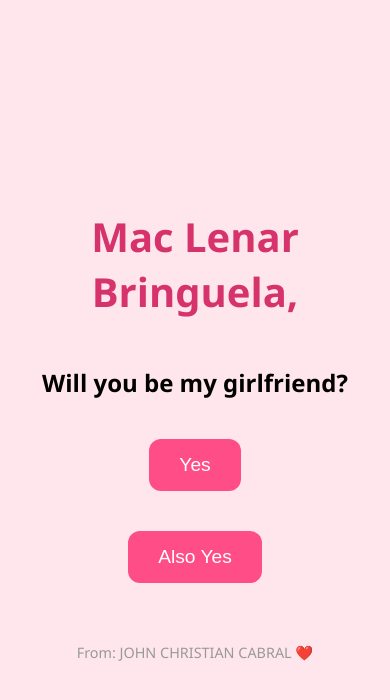
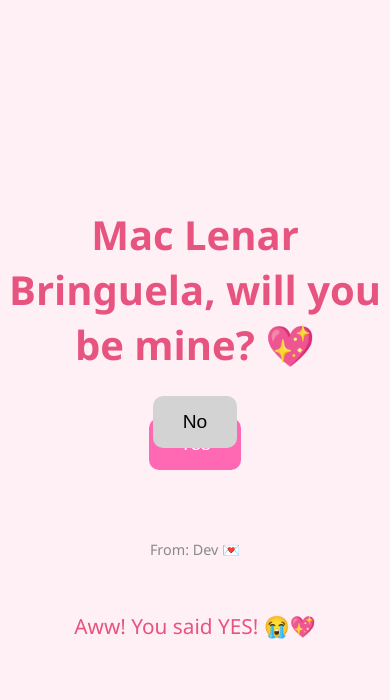
Before and after one commit to czyriz0204/Confession-Page, a plain HTML site: page index.html in a window 390 px wide. Both pictures are taken after a click on the button "Yes". Drawn offline with Linux system fonts and the light colour scheme.

Commit message:
Update index.html

```diff
--- a/index.html
+++ b/index.html
@@ -6,53 +6,102 @@
   <style>
     body {
       font-family: 'Segoe UI', sans-serif;
-      background: #ffe6ec;
+      background-color: #fff0f5;
       display: flex;
       flex-direction: column;
       align-items: center;
       justify-content: center;
       height: 100vh;
+      overflow: hidden;
       margin: 0;
       text-align: center;
     }
 
     h1 {
-      color: #d6336c;
+      color: #e75480;
       font-size: 2.5em;
     }
 
-    .button {
-      background: #ff4d88;
-      color: white;
+    .btn {
       padding: 15px 30px;
+      font-size: 1.2em;
+      border: none;
+      border-radius: 10px;
       margin: 20px;
-      border: none;
-      border-radius: 12px;
-      font-size: 1.2em;
       cursor: pointer;
-      transition: 0.3s;
+      transition: 0.3s ease;
     }
 
-    .button:hover {
-      background: #e6005c;
+    .yes {
+      background-color: #ff69b4;
+      color: white;
+    }
+
+    .no {
+      background-color: #d3d3d3;
+      color: black;
+      position: absolute;
     }
 
     .footer {
-      margin-top: 40px;
+      margin-top: 50px;
       font-size: 0.9em;
-      color: #999;
+      color: #888;
+    }
+
+    #messages {
+      margin-top: 30px;
+      color: #e75480;
+      font-size: 1.3em;
+      line-height: 1.6;
+      max-width: 80%;
     }
   </style>
 </head>
 <body>
 
-  <h1>Mac Lenar Bringuela,</h1>
-  <h2>Will you be my girlfriend?</h2>
+  <h1>Mac Lenar Bringuela, will you be mine? 💖</h1>
 
-  <button class="button" onclick="alert('Aww! You said YES! 💖')">Yes</button>
-  <button class="button" onclick="alert('You also said YES! Can’t escape! 💘')">Also Yes</button>
+  <button class="btn yes" onclick="showMessages()">Yes</button>
+  <button class="btn no" id="noButton">No</button>
 
-  <div class="footer">From: JOHN CHRISTIAN CABRAL ❤️</div>
+  <div class="footer">From: Dev 💌</div>
+  <div id="messages"></div>
+
+  <script>
+    const noBtn = document.getElementById('noButton');
+
+    noBtn.addEventListener('mouseover', () => {
+      const x = Math.floor(Math.random() * (window.innerWidth - 100));
+      const y = Math.floor(Math.random() * (window.innerHeight - 100));
+      noBtn.style.left = `${x}px`;
+      noBtn.style.top = `${y}px`;
+    });
+
+    const messages = [
+      "Aww! You said YES! 😭💖",
+      "I've been waiting for this moment for so long...",
+      "You're the reason I smile every day 🌸",
+      "I promise to always make you feel loved and special 💍",
+      "This is just the beginning of our beautiful story 📖",
+      "I love you, Mac Lenar Bringuela 💗"
+    ];
+
+    function showMessages() {
+      let i = 0;
+      const messageBox = document.getElementById("messages");
+      messageBox.innerHTML = "";
+
+      const interval = setInterval(() => {
+        if (i < messages.length) {
+          messageBox.innerHTML += `<p>${messages[i]}</p>`;
+          i++;
+        } else {
+          clearInterval(interval);
+        }
+      }, 1500);
+    }
+  </script>
 
 </body>
 </html>
```
